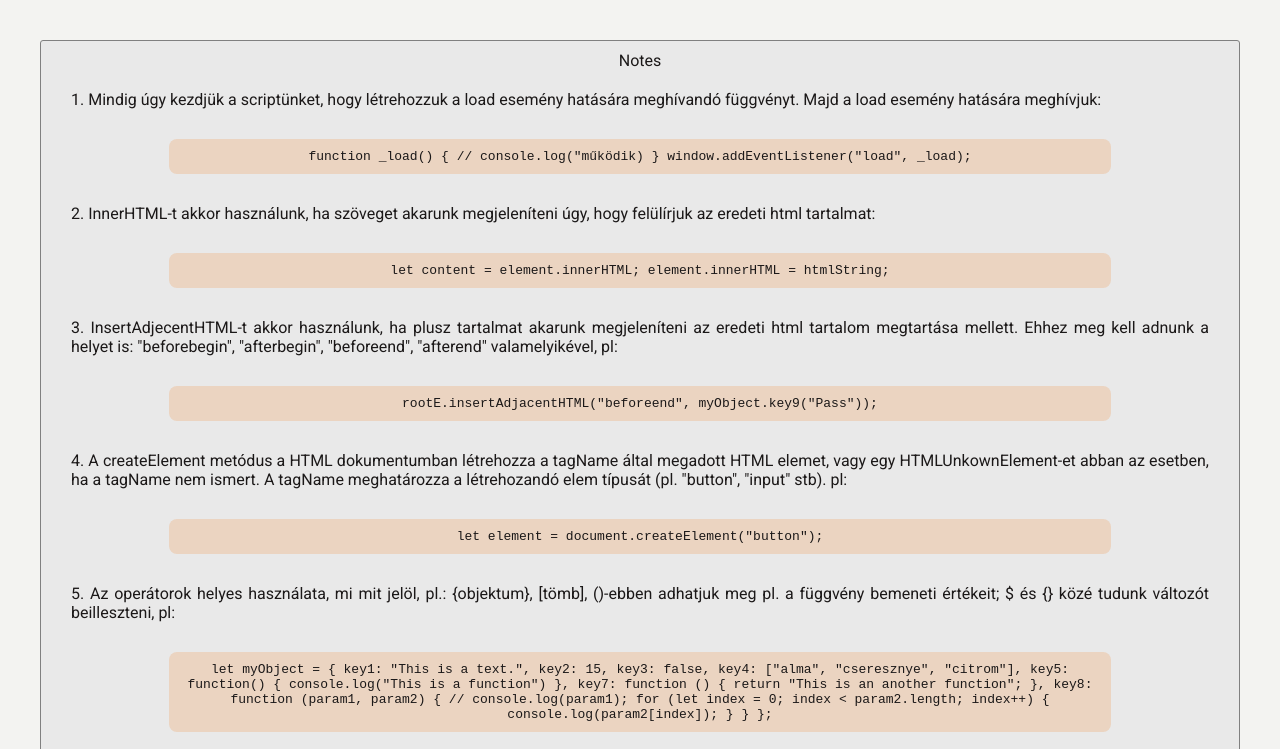
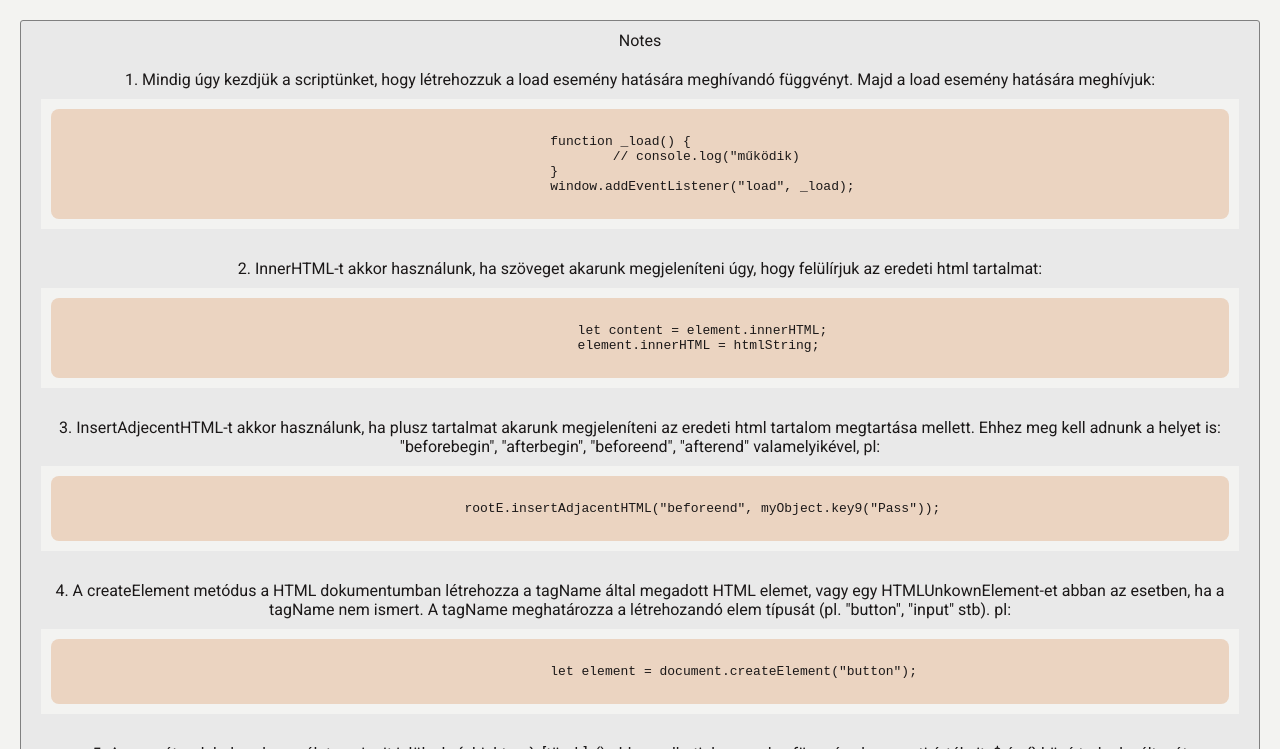
Before and after one commit to SzabinaPapp/stone_book, a plain HTML site: page index.html in a window 1280 px wide. Shown: the top 749 px of the page. Drawn offline with Linux system fonts and the light colour scheme.

Commit message:
new_style

```diff
--- a/script.js
+++ b/script.js
@@ -8,17 +8,14 @@ function pageLoad() {
 		tag: "div",
 		content: `
 		1. Mindig úgy kezdjük a scriptünket, hogy létrehozzuk a load esemény hatására meghívandó függvényt. Majd a load esemény hatására meghívjuk:
-		`
-	});
-
-	notes.push({
-		tag: "code",
-		content: `
+		`,
+		code: `
 		function _load() {
 			// console.log("működik)
 		}
 		window.addEventListener("load", _load);
-		`
+		`,
+		type: "js"
 	});
 
 	// console.log(notes);
@@ -30,43 +27,34 @@ function pageLoad() {
 		tag: "div",
 		content: `
 		2. InnerHTML-t akkor használunk, ha szöveget akarunk megjeleníteni úgy, hogy felülírjuk az eredeti html tartalmat:
-		`
-	});
-
-	notes.push({
-		tag: "code",
-		content: `
+		`,
+		code: `
 		let content = element.innerHTML;
 		element.innerHTML = htmlString;
-		`
+		`,
+		type: "js"
 	});
 
 	notes.push({
 		tag: "div",
 		content: `
 		3. InsertAdjecentHTML-t akkor használunk, ha plusz tartalmat akarunk megjeleníteni az eredeti html tartalom megtartása mellett. Ehhez meg kell adnunk a helyet is: "beforebegin", "afterbegin", "beforeend", "afterend" valamelyikével, pl:
-		`
-	});
-
-	notes.push({
-		tag: "code",
-		content: `
+		`,
+		code: `
 		rootE.insertAdjacentHTML("beforeend", myObject.key9("Pass"));
-		`
+		`,
+		type: "js"
 	});
 
 	notes.push({
 		tag: "div",
 		content: `
 			4. A createElement metódus a HTML dokumentumban létrehozza a tagName által megadott HTML elemet, vagy egy HTMLUnkownElement-et abban az esetben, ha a tagName nem ismert. A tagName meghatározza a létrehozandó elem típusát (pl. "button", "input" stb). pl:
-		`
-	});
-
-	notes.push({
-		tag: "code",
-		content: `
+		`,
+		code: `
 			let element = document.createElement("button");
-		`
+		`,
+		type: "js"
 	});
 
 	// megjegyezni a különböző írásjelek, zárójelek jelentését, pl {}-objektum, []-tömb, ``-sortörés stb.
@@ -75,12 +63,8 @@ function pageLoad() {
 		tag: "div",
 		content: `
 			5. Az operátorok helyes használata, mi mit jelöl, pl.: {objektum}, [tömb], ()-ebben adhatjuk meg pl. a függvény bemeneti értékeit; $ és {} közé tudunk változót beilleszteni, pl:
-		`
-	});
-
-	notes.push({
-		tag: "code",
-		content: `
+		`,
+		code: `
 		let myObject = {
 			key1: "This is a text.",
 			key2: 15,
@@ -99,7 +83,8 @@ function pageLoad() {
 				}
 			}
 		};
-		`
+		`,
+		type: "js"
 	});
 
 	// kirakni, nem elhagyni a megfelelő írásjeleket, pl s ; a sorok végéről;
@@ -110,18 +95,15 @@ function pageLoad() {
 		tag: "div",
 		content: `
 			6. Változót mindig let-tel hozunk létre. Változóban elmenthetünk: számot, szöveget, html elemet és akár függvényt is:
-		`
-	});
-
-	notes.push({
-		tag: "code",
-		content: `
+		`,
+		code: `
 			let aNumber = 1;
 			let aText = "This is a text";
 			let theRoot = document.getElementById("root");
 			let aFunction = function (){
 			};
-		`
+		`,
+		type: "js"
 	});
 
 	// Feltételek
@@ -130,12 +112,8 @@ function pageLoad() {
 		tag: "div",
 		content: `
 			7. Feltételek: if és else:
-		`
-	});
-
-	notes.push({
-		tag: "code",
-		content: `
+		`,
+		code: `
 			function _change_color(){
 				let btn = document.getElementById("change-color");
 				if (btn.classList.contains("redColor")) {
@@ -145,7 +123,8 @@ function pageLoad() {
 					btn.classList.add("redColor");
 				}
 			}
-		`
+		`,
+		type: "js"
 	});
 
 	// For ciklus
@@ -156,16 +135,13 @@ function pageLoad() {
 			8. A for ciklussal általában megszámolunk valamit, vagy számokat léptetünk. Módszer egy értéktartomány bejárására. A zárójelek között adjuk meg, hogy hogyan működjön a ciklus, a kapcsos zárójelek között pedig, hogy milyen parancs hajtódjon végre. A zárójelek közé 3 paramétert kell megadnunk. Az első paraméterben definiáljuk a ciklus változót és annak értékét, ami 0.
 			A második paraméterben megadjuk a feltételt.
 			A harmadik paraméterben pedig megadjuk, hogy minden egyes iteráció után az “i” változó értéke növekedjen eggyel. Ezzel a példával 10-szer íratjuk ki a szöveget:
-		`
-	});
-
-	notes.push({
-		tag: "code",
-		content: `
+		`,
+		code: `
 			for (i=0; i<10; i++) {
 				document.write("Szeretek programozni!");
 			}
-		`
+		`,
+		type: "js"
 	});
 
 	// Click eseményfigyelő használata
@@ -174,12 +150,8 @@ function pageLoad() {
 		tag: "div",
 		content: `
 			9. A click eseményre eseményfigyelő használata javasolt:
-		`
-	});
-
-	notes.push({
-		tag: "code",
-		content: `
+		`,
+		code: `
 		function clickEvent(){
 			//ez is műkodik, ha a css-ben le van kezelve a #nav #open elemeken a clicked class name
 			//document.getElementById("open").classList.toggle("clicked");
@@ -189,7 +161,8 @@ function pageLoad() {
 		}
 
 		document.getElementById("open").addEventListener("click", clickEvent);
-		`
+		`,
+		type: "js"
 	});
 
 	// Tömbben lévő számok összeadása
@@ -198,12 +171,8 @@ function pageLoad() {
 		tag: "div",
 		content: `
 			10. Tömbben lévő számok összeadásához a következő függvényt alkalmazhatjuk:
-		`
-	});
-
-	notes.push({
-		tag: "code",
-		content: `
+		`,
+		code: `
 		let numbers = [1, 5.2, 4, 0, -1];
 			function sum(numbers) {
 				"use strict";
@@ -215,7 +184,8 @@ function pageLoad() {
 					} 0);
 				}
 			}
-		`
+		`,
+		type: "js"
 	});
 
 	// két adott érték közötti számok összeadása
@@ -224,12 +194,8 @@ function pageLoad() {
 		tag: "div",
 		content: `
 			11. ha adott két érték (pl: a és b) a közötte lévő számokat a következő képen lehet összeadni:
-		`
-	});
-
-	notes.push({
-		tag: "code",
-		content: `
+		`,
+		code: `
 		function sumBetween(a,b) {
 			let sum = 0;
 			let start = a;
@@ -243,7 +209,8 @@ function pageLoad() {
 			}
 			return sum;
 		}
-		`
+		`,
+		type: "js"
 	});
 
 	// tömbhöz másik tömb értékeit hozzáadni, majd az értékeket abc sorrendben visszaadni
@@ -252,19 +219,16 @@ function pageLoad() {
 		tag: "div",
 		content: `
 			12. adott tömbhöz másik tömb értékeit hozzáadni, majd sorrendben visszaadni:
-		`
-	});
-
-	notes.push({
-		tag: "code",
-		content: `
+		`,
+		code: `
 		function addValuesToArray(array, values) {
-			for(let i = 0; i<values.length; i++) {
+			for(let i = 0; i < values.length; i++) {
 				 array.unshift(values[i]);
 			}
 			return array.sort();
 	 }
-		`
+		`,
+		type: "js"
 	});
 
 
@@ -274,16 +238,12 @@ function pageLoad() {
 	notes.push({
 		tag: "div",
 		content: `
-			11. Ha az a és b értéke string-ként van megadva, akkor először parseInt-tel számmá kell alakítanunk, kiszámolni az összegét, majd return-nel visszaadni a sum értékét, de toStringként:
-		`
-	});
+			13. Ha az a és b értéke string-ként van megadva, akkor először parseInt-tel számmá kell alakítanunk, kiszámolni az összegét, majd return-nel visszaadni a sum értékét, de toStringként:
+		`,
+		code: `
+		function sumStr(a,b) {
 
-	notes.push({
-		tag: "code",
-		content: `
-			function sumStr(a,b) {
-
-				if (a.length === 0) {
+		if (a.length === 0) {
 					a = 0;
 				}
 
@@ -295,7 +255,8 @@ function pageLoad() {
 
 				return sum.toString();
 			}
-		`
+		`,
+		type: "js"
 	});
 
 
@@ -315,13 +276,9 @@ function pageLoad() {
 	notes.push({
 		tag: "div",
 		content: `
-			11. Ha animációt hozunk létre, akkor kell hozzá keyframes is. Ha azt akarjuk, hogy pl a szöveg a semmiből tűmjön elő, az opacitit 0-ra kell beállítani, és a animation-fill-mode: forwards-ot be kell állítani, hogy az animáció végén a szöveg ott is maradjon, ne tűnjön el.:
-		`
-	});
-
-	notes.push({
-		tag: "code",
-		content: `
+			14. Ha animációt hozunk létre, akkor kell hozzá keyframes is. Ha azt akarjuk, hogy pl a szöveg a semmiből tűmjön elő, az opacitit 0-ra kell beállítani, és a animation-fill-mode: forwards-ot be kell állítani, hogy az animáció végén a szöveg ott is maradjon, ne tűnjön el.:
+		`,
+		code: `
 		animation-name: text;
 		animation-duration: 2s;
 		animation-delay: 1s;
@@ -332,7 +289,8 @@ function pageLoad() {
 			from {top: 70%; left: 50%; opacity: 0;}
 			to {top: 81%; left: 50%; opacity: 1;}
 		}
-		`
+		`,
+		type: "css"
 	});
 
 	// középre helyezés
@@ -340,28 +298,37 @@ function pageLoad() {
 	notes.push({
 		tag: "div",
 		content: `
-			12. Ha középre akarunk helyezni egy elemet, több   módszerrel lehet, az egyik pl. ez:
-		`
-	});
-
-	notes.push({
-		tag: "code",
-		content: `
+			15. Ha középre akarunk helyezni egy elemet, több   módszerrel lehet, az egyik pl. ez:
+		`,
+		code: `
 		position: absolute;
 		top: 50%;
 		left: 50%;
 		transform: translate(-50%, -50%);
 		text-align: center;
-		`
+		`,
+		type: "css"
 	});
 
 
 
 	for (note of notes) {
-			rootE.insertAdjacentHTML("beforeend", `
-			<${note.tag}>${note.content}</${note.tag}>
-			`)
-		};
+
+		if (note.type === "html") {
+      note.code = note.code.replace(/</g, '&lt;').replace(/>/g, '&gt;');
+    }
+
+		let textTag = `<${note.tag}>${note.content}</${note.tag}>`;
+    let codeTag = note.code ? `<pre><code class="${note.type}">${note.code}</code></pre>` : '';
+
+    root.insertAdjacentHTML('beforeend', `
+    <div class="container">
+      ${textTag}
+      ${codeTag}
+    </div>
+    `);
+  };
+
 	}
 
 	window.addEventListener("load", pageLoad);
--- a/style.css
+++ b/style.css
@@ -4,36 +4,45 @@
 	margin: 0;
 	padding: 10px;
 	box-sizing: border-box;
+	align-items: center;
 	background-color: rgb(243, 243, 241);
-	text-align: justify;
 }
 
 #root {
 	display: block;
-	margin: 20px;
-	padding: 10px;
+	width: 100%;
 	border: 1px solid gray;
 	border-radius: 3px;
 	font-family: 'Roboto', sans-serif;
+	align-items: center;
 	text-align: center;
+	justify-content: center;
 	color: rgb(27, 24, 24);
 }
 
 div {
-	margin: 10px;
-	padding: 10px;
+	width: 100%;
+	/* margin: 10px;
+	padding: 10px; */
+	align-items: center;
+	text-align: center;
+	justify-content: center;
 	background-color: rgb(233, 233, 233);
 }
 
 code {
-	display: inline-block;
-	width: 80%;
-	padding: 10px;
-	margin: 10px;
+	display: flex;
+	width: 100%;
 	font-size: 13px;
 	align-items: center;
-	text-align: center;
+	text-align: left;
 	justify-content: center;
 	border-radius: 8px;
 	background-color: rgb(235, 212, 193);
 }
+#text {
+	position: absolute;
+	top: 50%;
+	left: 50%;
+	transform: translate(-50%, -50%);
+}
```
